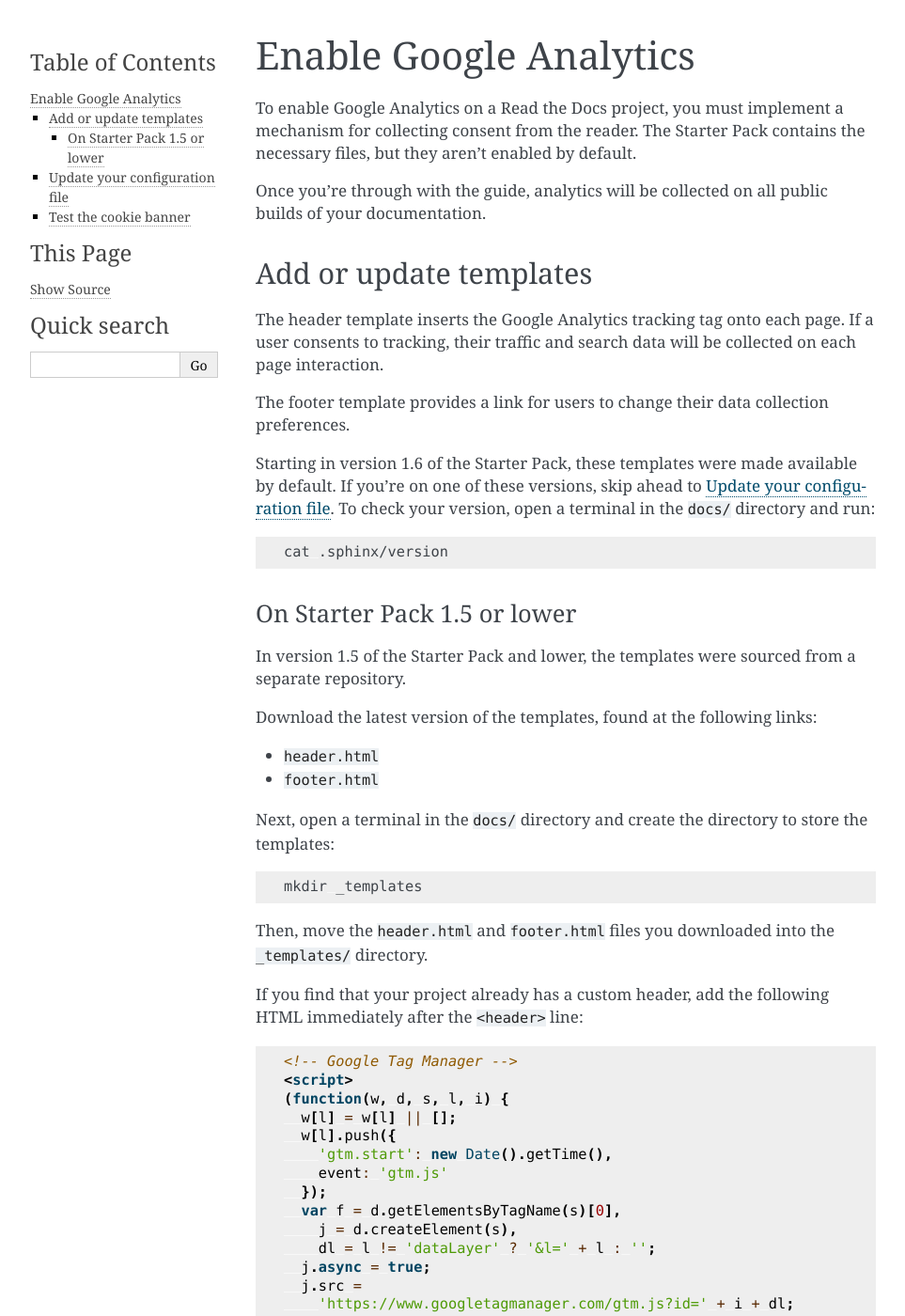
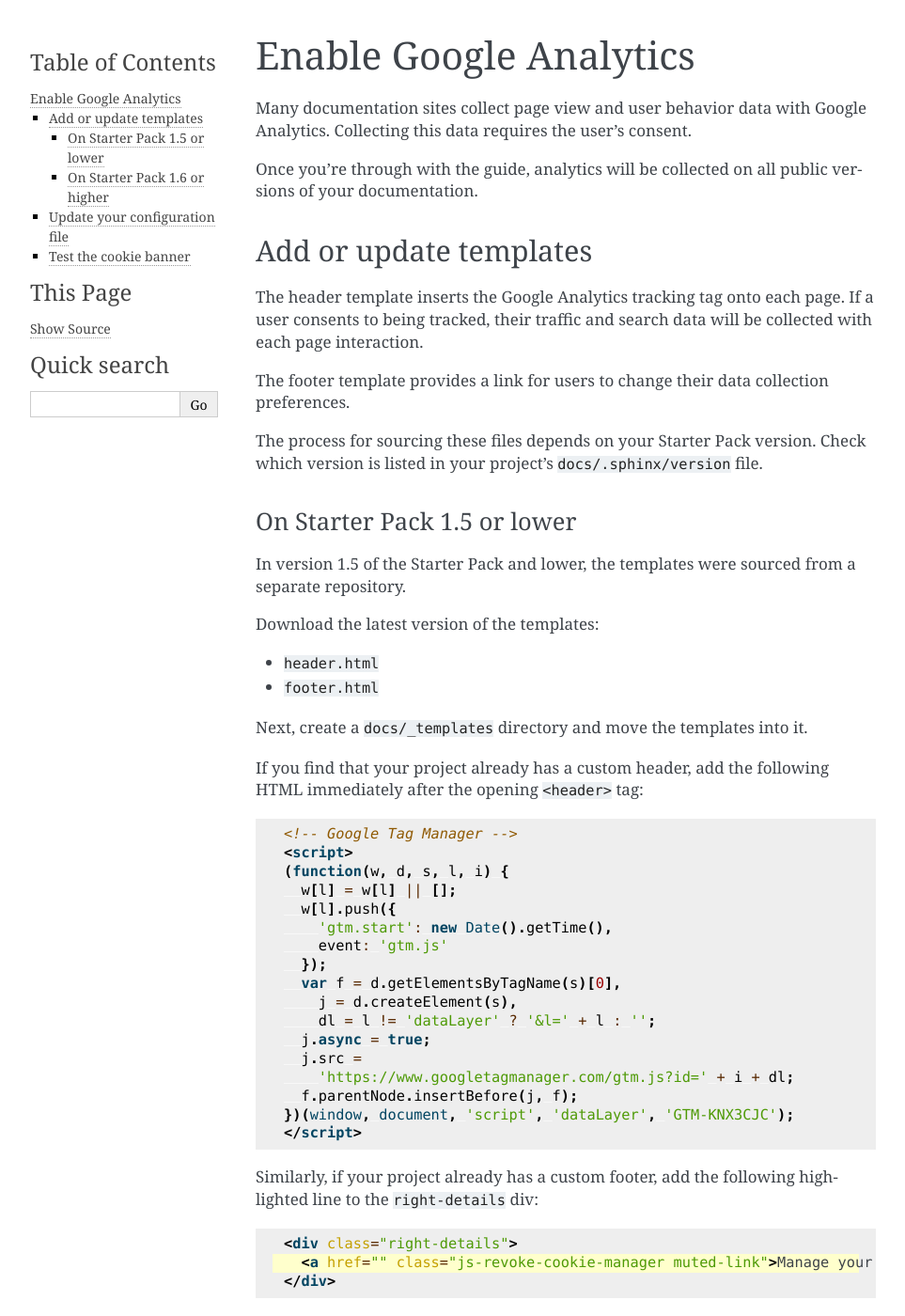
Before and after one commit to canonical/sphinx-docs-starter-pack, a Sphinx documentation site: the page built from docs/how-to/enable-google-analytics.rst, in a window 1280 px wide and 1400 px high. Shown: the whole window at 94% size, without its empty margins (148-1111 px from the left). Built offline with Sphinx 7.4.7, drawn with Linux system fonts in a browser that asks for light colours; pages that are not in the unit, such as notebooks, are missing from menus; cross-references to code outside the pages are shown as plain code; some of the changed text lies outside the part shown.

Commit message:
docs: incorporate @medubelko's suggestions

```diff
--- a/docs/how-to/enable-google-analytics.rst
+++ b/docs/how-to/enable-google-analytics.rst
@@ -3,11 +3,10 @@
 Enable Google Analytics
 =======================
 
-To enable Google Analytics on a Read the Docs project, you must implement a mechanism
-for collecting consent from the reader. The Starter Pack contains the necessary files,
-but they aren't enabled by default.
+Many documentation sites collect page view and user behavior data with Google Analytics.
+Collecting this data requires the user's consent.
 
-Once you're through with the guide, analytics will be collected on all public builds
+Once you're through with the guide, analytics will be collected on all public versions
 of your documentation.
 
 
@@ -15,20 +14,14 @@ Add or update templates
 -----------------------
 
 The header template inserts the Google Analytics tracking tag onto each page. If a user
-consents to tracking, their traffic and search data will be collected on each page
-interaction.
+consents to being tracked, their traffic and search data will be collected with each
+page interaction.
 
 The footer template provides a link for users to change their data collection
 preferences.
 
-Starting in version 1.6 of the Starter Pack, these templates were made available by
-default. If you're on one of these versions, skip ahead to
-:ref:`update-your-configuration-file`. To check your version, open a terminal in the
-``docs/`` directory and run:
-
-.. code-block:: bash
-
-    cat .sphinx/version
+The process for sourcing these files depends on your Starter Pack version. Check which
+version is listed in your project's ``docs/.sphinx/version`` file.
 
 
 On Starter Pack 1.5 or lower
@@ -37,23 +30,15 @@ On Starter Pack 1.5 or lower
 In version 1.5 of the Starter Pack and lower, the templates were sourced from a separate
 repository.
 
-Download the latest version of the templates, found at the following links:
+Download the latest version of the templates:
 
 - :literalref:`header.html <https://github.com/canonical/sphinx-docs-starter-pack/blob/main/docs/_templates/header.html>`
 - :literalref:`footer.html <https://github.com/canonical/sphinx-docs-starter-pack/blob/main/docs/_templates/footer.html>`
 
-Next, open a terminal in the ``docs/`` directory and create the directory to store the
-templates:
-
-.. code-block:: bash
-
-    mkdir _templates
-
-Then, move the ``header.html`` and ``footer.html`` files you downloaded into the
-``_templates/`` directory.
+Next, create a ``docs/_templates`` directory and move the templates into it.
 
 If you find that your project already has a custom header, add the following HTML
-immediately after the ``<header>`` line:
+immediately after the opening ``<header>`` tag:
 
 .. code-block:: html
 
@@ -76,7 +61,7 @@ immediately after the ``<header>`` line:
     </script>
 
 Similarly, if your project already has a custom footer, add the following highlighted
-line to the ``right-details`` division:
+line to the ``right-details`` div:
 
 .. code-block:: html
     :emphasize-lines: 2
@@ -84,6 +69,13 @@ line to the ``right-details`` division:
     <div class="right-details">
       <a href="" class="js-revoke-cookie-manager muted-link">Manage your tracker settings</a>
     </div>
+
+
+On Starter Pack 1.6 or higher
+~~~~~~~~~~~~~~~~~~~~~~~~~~~~~
+
+Starting in version 1.6 of the Starter Pack, these templates are available by default.
+If you're on one of these versions, skip ahead to :ref:`update-your-configuration-file`.
 
 
 .. _update-your-configuration-file:
@@ -94,13 +86,14 @@ Update your configuration file
 Now that the templates are in place, you need to make Sphinx aware of them in your
 project's configuration file.
 
-If you're on version 1.6 of the Starter Pack or higher, these lines will already exist
-in your configuration file. You'll only need to uncomment them in the following steps.
-In lower versions, you'll need to add them.
+If you're on version 1.6 of the Starter Pack or higher, these lines already exist
+in your configuration file. You only need to uncomment them in the following steps. In
+lower versions, you need to add them yourself.
 
-Add or uncomment the following line in the ``conf.py`` file:
+Add or uncomment the following line:
 
 .. code-block:: python
+    :caption: conf.py
 
     templates_path = ["_templates"]
 
@@ -126,5 +120,4 @@ directory:
     make install
     make run
 
-You may need to clear your browser cache or open the page in incognito mode for the
-changes to take effect.
+You may need to clear your browser cache for changes to take effect.
--- a/docs/how-to/openapi.rst
+++ b/docs/how-to/openapi.rst
@@ -62,7 +62,7 @@ with the ``.. raw:: html`` directive:
 .. only:: openapi
 
    When added, the snippet above renders the interactive viewer:
-RTD
+
    .. include:: assets/openapi._rst
 
 .. only:: not openapi
```
Also changed, not shown: other parts of docs/how-to/enable-google-analytics.rst (+1 -0 lines), CHANGELOG.md (+1 -1 lines), docs/conf.py (+6 -2 lines).
